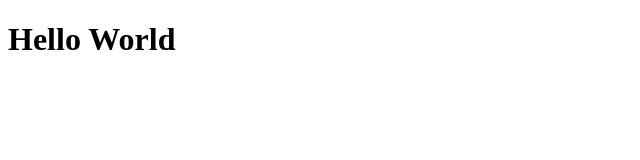
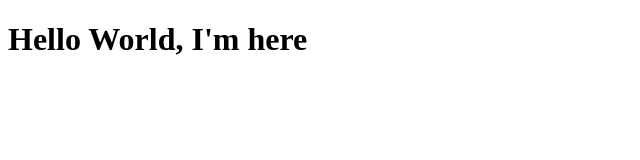
Before and after one commit to Zwavhu/JavascriptBasics-Lab2, a plain HTML site: page index.html in a window 1280 px wide. Shown: the whole page, without its empty margins (0-640 px from the left). Drawn offline with Linux system fonts and the light colour scheme.

Commit message:
updated index.html

```diff
--- a/index.html
+++ b/index.html
@@ -10,7 +10,7 @@
   <body>
     <div>
       <h1>
-        Hello World
+        Hello World, I'm here
       </h1>
     </div>
   </body>
```
